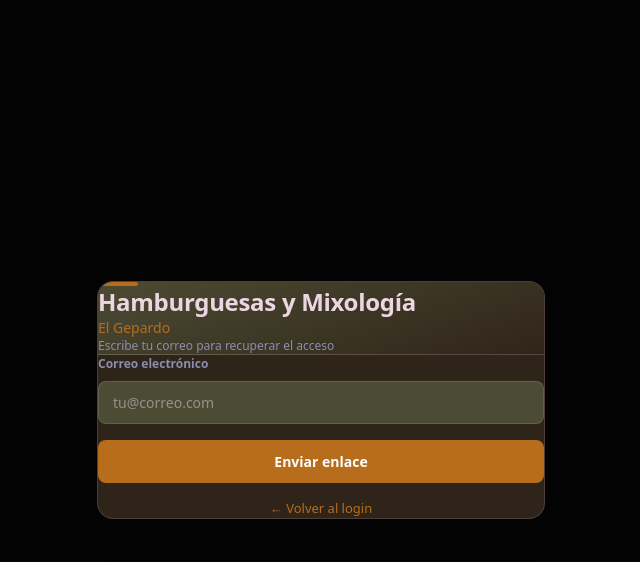
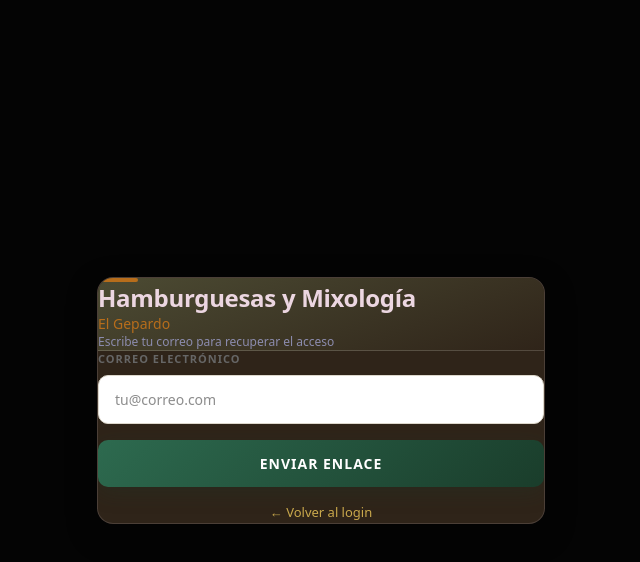
Before and after one commit to lcastro-2021276/BitCoiners-Mixologa-el-Gepardo, a React (Vite) app in the folder Restaurante - Hamburguesas-y-Mixologa-el-Gepardo/Client-AdminGepardo/: page /login in a window 1280 px wide. Both pictures are taken after a click on the button "¿Olvidaste tu contraseña?". Shown: the top 562 px of the page, without its empty margins (319-959 px from the left). Built offline with nearby package versions, Linux system fonts and the light colour scheme.

Commit message:
feat: add ForgotPassword component features file

```diff
--- a/Restaurante - Hamburguesas-y-Mixologa-el-Gepardo/Client-AdminGepardo/src/features/Auth/components/ForgotPassword.jsx
+++ b/Restaurante - Hamburguesas-y-Mixologa-el-Gepardo/Client-AdminGepardo/src/features/Auth/components/ForgotPassword.jsx
@@ -2,8 +2,8 @@ import { useState } from "react";
 import { axiosAuth } from "../../../shared/apis/api.js";
 
 export const ForgotPassword = ({ onSwitch }) => {
-  const [email, setEmail]   = useState("");
-  const [status, setStatus] = useState("idle"); // idle | loading | success | error
+  const [email, setEmail] = useState("");
+  const [status, setStatus] = useState("idle");
   const [message, setMessage] = useState("");
 
   const handleSubmit = async (e) => {
@@ -22,40 +22,41 @@ export const ForgotPassword = ({ onSwitch }) => {
   return (
     <div style={{ display: "flex", flexDirection: "column", gap: "16px" }}>
       {status === "success" ? (
-        <div
-          style={{
-            background: "rgba(74,222,128,0.1)",
-            border: "1px solid rgba(74,222,128,0.3)",
-            borderRadius: "8px",
+        <div style={{
+          background: "rgba(45,106,79,0.08)",
+          border: "1px solid rgba(45,106,79,0.3)",
+          borderRadius: "10px",
           padding: "14px",
           fontSize: "13px",
-            color: "#4ade80",
+          color: "#2d6a4f",
           textAlign: "center",
-          }}
-        >
+          fontWeight: 600,
+        }}>
           {message}
         </div>
       ) : (
         <>
           {status === "error" && (
-            <div
-              style={{
-                background: "rgba(239,68,68,0.1)",
-                border: "1px solid rgba(239,68,68,0.3)",
-                borderRadius: "8px",
+            <div style={{
+              background: "rgba(239,68,68,0.07)",
+              border: "1px solid rgba(239,68,68,0.25)",
+              borderRadius: "10px",
               padding: "10px 14px",
               fontSize: "13px",
               color: "#ef4444",
-              }}
-            >
+            }}>
               {message}
             </div>
           )}
 
           <div style={{ display: "flex", flexDirection: "column", gap: "8px" }}>
-            <label
-              style={{ fontSize: "12px", fontWeight: 600, color: "var(--text-muted)" }}
-            >
+            <label style={{
+              fontSize: "11px",
+              fontWeight: 700,
+              letterSpacing: "1px",
+              textTransform: "uppercase",
+              color: "#666",
+            }}>
               Correo electrónico
             </label>
             <input
@@ -65,16 +66,18 @@ export const ForgotPassword = ({ onSwitch }) => {
               placeholder="tu@correo.com"
               required
               style={{
-                background: "var(--bg-secondary)",
-                border: "1px solid var(--border-color)",
-                borderRadius: "8px",
-                padding: "10px 14px",
+                background: "#fff",
+                border: "1.5px solid #ddd8cc",
+                borderRadius: "10px",
+                padding: "13px 16px",
                 fontSize: "14px",
-                color: "var(--text-primary)",
+                color: "#1a1a1a",
                 outline: "none",
                 width: "100%",
                 boxSizing: "border-box",
               }}
+              onFocus={e => e.target.style.borderColor = "#1a3d2b"}
+              onBlur={e => e.target.style.borderColor = "#ddd8cc"}
             />
           </div>
 
@@ -82,16 +85,19 @@ export const ForgotPassword = ({ onSwitch }) => {
             onClick={handleSubmit}
             disabled={status === "loading"}
             style={{
-              background: "var(--color-accent)",
+              background: "linear-gradient(135deg, #2d6a4f, #1a3d2b)",
               color: "#fff",
               border: "none",
-              borderRadius: "8px",
-              padding: "11px",
+              borderRadius: "10px",
+              padding: "13px",
               fontSize: "14px",
-              fontWeight: 600,
+              fontWeight: 700,
+              letterSpacing: "1px",
+              textTransform: "uppercase",
               cursor: status === "loading" ? "not-allowed" : "pointer",
               opacity: status === "loading" ? 0.7 : 1,
               width: "100%",
+              boxShadow: "0 6px 20px rgba(26,61,43,0.25)",
             }}
           >
             {status === "loading" ? "Enviando..." : "Enviar enlace"}
@@ -104,7 +110,7 @@ export const ForgotPassword = ({ onSwitch }) => {
         style={{
           background: "none",
           border: "none",
-          color: "var(--color-accent)",
+          color: "#c9a84c",
           fontSize: "13px",
           cursor: "pointer",
           padding: 0,
```
Lines whose indentation alone changed are shown as unchanged.
